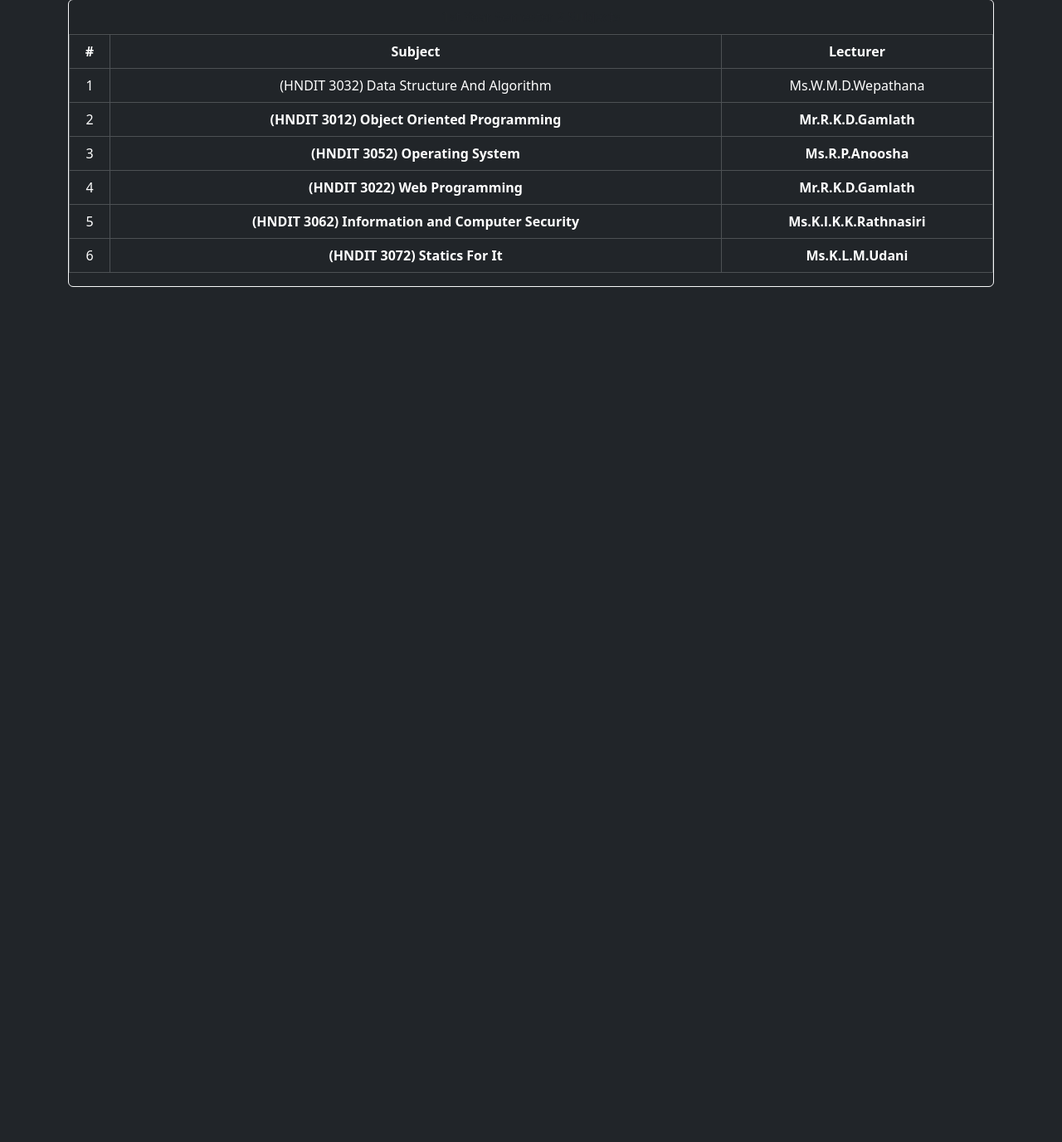
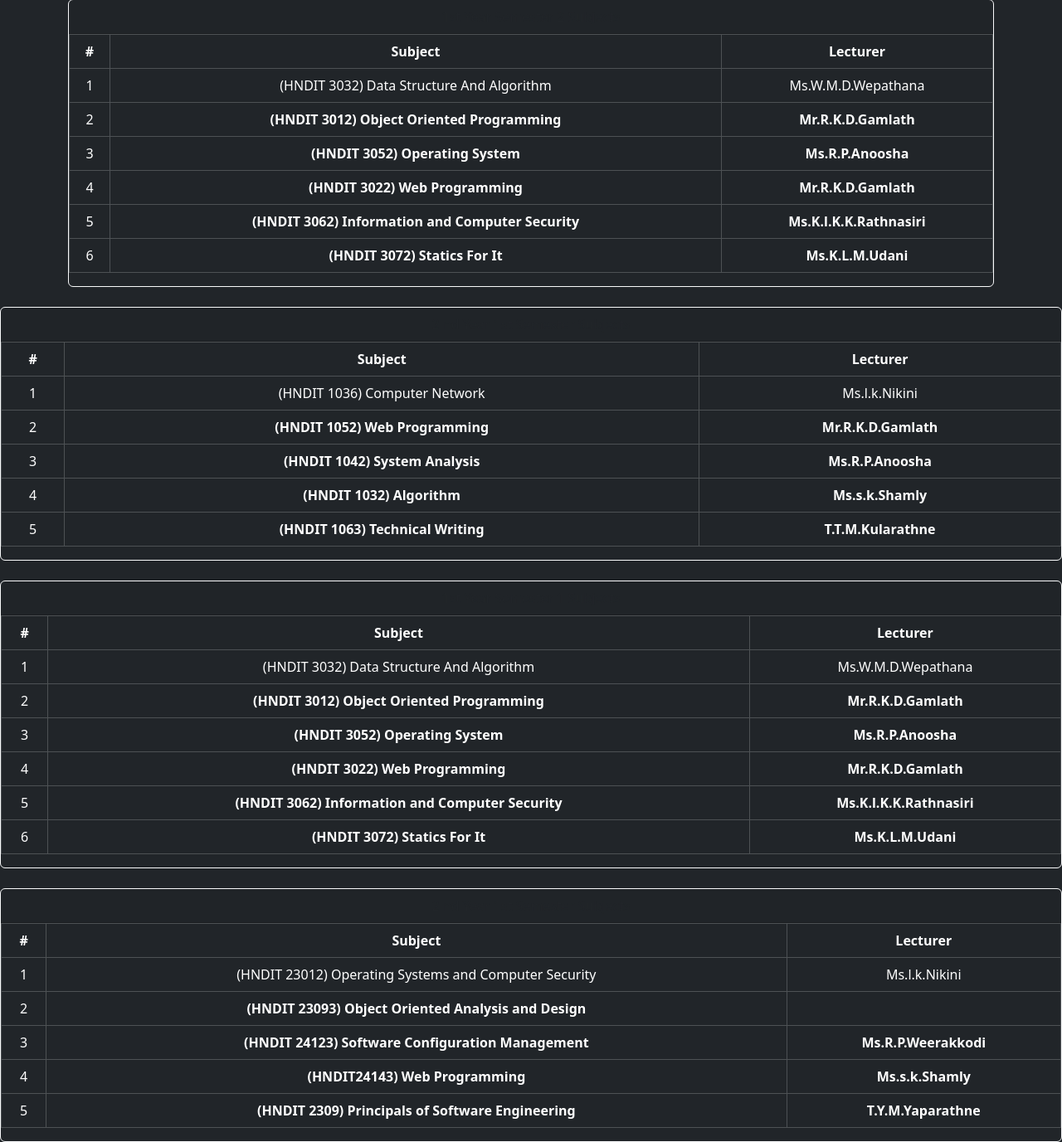
Before and after one commit to Dilan-Sathruwan/LHM_System, a PHP site: page /shehani/gallery.php in a window 1280 px wide. Shown: the part 596-1973 px from the top of the page at 83% size. Before the commit the page ends 942 px from the top, so only its background shows below. Run offline with PHP 8.4, Linux system fonts and the light colour scheme.

Commit message:
Add data to the relevant tables

```diff
--- a/shehani/about.css
+++ b/shehani/about.css
@@ -1,9 +1,9 @@
 body {
-  background-color: #212529;
+  background-color: #393f45;
 }
 
 .card {
-  background-color: #343a40;
+  background-color: #4f555a;
   border-color: #6c757d;
 }
 
--- a/shehani/gallery.php
+++ b/shehani/gallery.php
@@ -129,6 +129,175 @@ Course Duration: 2 ½ years</p>
         </div>
     </div>
 
+    <!-- 2 nd yr Semester subjects-->
+    <div class="card mt-4 bg-dark border-light">
+            <div class="card-header text-center">
+              2 nd Year  1st Semester Subjects
+</div>
+<table class="table table-dark table-bordered text-center">
+  <thead>
+    <tr>
+                        <th>#</th>
+                        <th>Subject</th>
+                        <th>Lecturer</th>
+</tr>
+</thead>
+<tbody>
+  <tr>
+                         <td>1</td>
+                        <td>(HNDIT 1036) Computer Network</td>
+                        <td>Ms.l.k.Nikini</td>
+                    </tr>
+                    <tr>
+                        <td>2</td>
+                        <th>(HNDIT 1052) Web Programming</th>
+                        <th>Mr.R.K.D.Gamlath</th>
+                    </tr>
+                    <tr>
+                        <td>3</td>
+                        <th>(HNDIT 1042) System Analysis</th>
+                         <th>Ms.R.P.Anoosha </th>
+                    </tr>
+                    <tr>
+                         <td>4</td>
+                         <th>(HNDIT 1032) Algorithm </th>
+                         <th>Ms.s.k.Shamly</th>
+                    </tr>
+                    <tr>
+                          <td>5</td>
+                          <th>(HNDIT 1063) Technical Writing</th>
+                          <th>T.T.M.Kularathne</th>
+
+                    </tr>
+
+                </tbody>
+            </table>
+        </div>
+        <!--Second Yr 2nd Semester-->
+        <div class="card mt-4 bg-dark border-light">
+            <div class="card-header text-center">
+                 1st Year Semester 1 Subjects
+            </div>
+            <table class="table table-dark table-bordered text-center">
+                <thead>
+                <tr>
+                        <th>#</th>
+                        <th>Subject</th>
+                        <th>Lecturer</th>
+                    </tr>
+                </thead>
+                <tbody>
+                    <tr>
+                        <td>1</td>
+                        <td>(HNDIT 3032) Data Structure And Algorithm</td>
+                        <td>Ms.W.M.D.Wepathana</td>
+                    </tr>
+                    <tr>
+                        <td>2</td>
+                        <th>(HNDIT 3012) Object Oriented Programming</th>
+                        <th>Mr.R.K.D.Gamlath</th>
+                    </tr>
+                    <tr>
+                        <td>3</td>
+                        <th>(HNDIT 3052) Operating System</th>
+                         <th>Ms.R.P.Anoosha </th>
+                    </tr>
+                    <td>4</td>
+                    <th>(HNDIT 3022) Web Programming</th>
+                    <th>Mr.R.K.D.Gamlath</th>
+                </tr>
+                <tr>
+                    <td>5</td>
+                    <th>(HNDIT 3062) Information and Computer Security</th>
+                    <th>Ms.K.l.K.K.Rathnasiri</th>
+                </tr>
+                <tr>
+                    <td>6</td>
+                    <th>(HNDIT 3072) Statics For It</th>
+                    <th>Ms.K.L.M.Udani</th>
+                </tr>
+
+
+
+
+                </tbody>
+            </table>
+        </div>
+    </div>
+
+    <!-- 2 nd yr Semester subjects-->
+    <div class="card mt-4 bg-dark border-light">
+            <div class="card-header text-center">
+              2 nd Year  1st Semester Subjects
+</div>
+<table class="table table-dark table-bordered text-center">
+  <thead>
+                        <tr>
+                        <th>#</th>
+                        <th>Subject</th>
+                        <th>Lecturer</th>
+                        </tr>
+</thead>
+                        <tbody>
+                    <tr>
+                         <td>1</td>
+                        <td>(HNDIT 23012) Operating Systems and Computer Security</td>
+                        <td>Ms.l.k.Nikini</td>
+                    </tr>
+                    <tr>
+                        <td>2</td>
+                        <th>(HNDIT 23093) Object Oriented Analysis and Design</th>
+                        <th><Mr class="T D Perera"></Mr></th>
+                    </tr>
+                    <tr>
+                        <td>3</td>
+                        <th>(HNDIT 24123) Software Configuration Management</th>
+                         <th>Ms.R.P.Weerakkodi </th>
+                    </tr>
+                    <tr>
+                         <td>4</td>
+                         <th>(HNDIT24143) Web Programming </th>
+                         <th>Ms.s.k.Shamly</th>
+                    </tr>
+                    <tr>
+                          <td>5</td>
+                          <th>(HNDIT 2309) Principals of Software Engineering</th>
+                          <th>T.Y.M.Yaparathne</th>
+
+                    </tr>
+
+                </tbody>
+            </table>
+        </div>
+
+
+
+
+
+
+
+
+
+
+
+
+
+
+
+
+
+
+
+
+
+
+
+
+
+
+
+
+
     <script src="https://cdn.jsdelivr.net/npm/bootstrap@5.3.0-alpha1/dist/js/bootstrap.bundle.min.js"></script>
 </body>
 </html>
```
